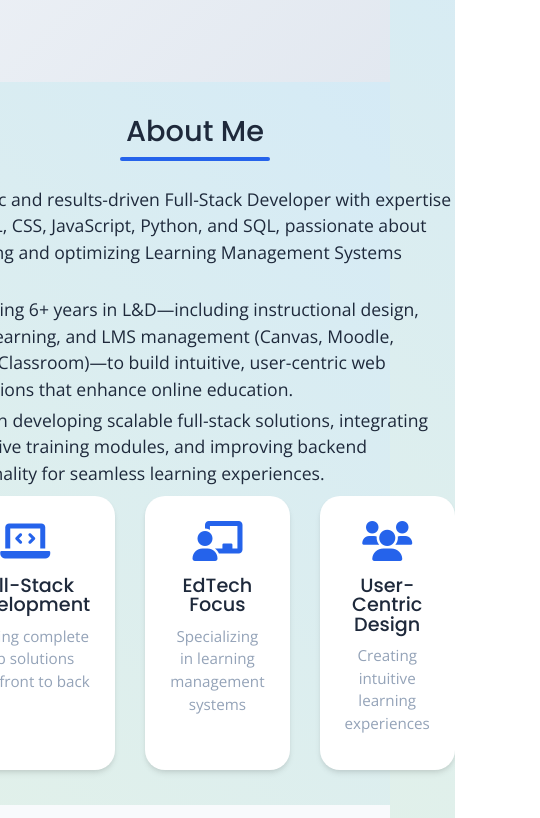
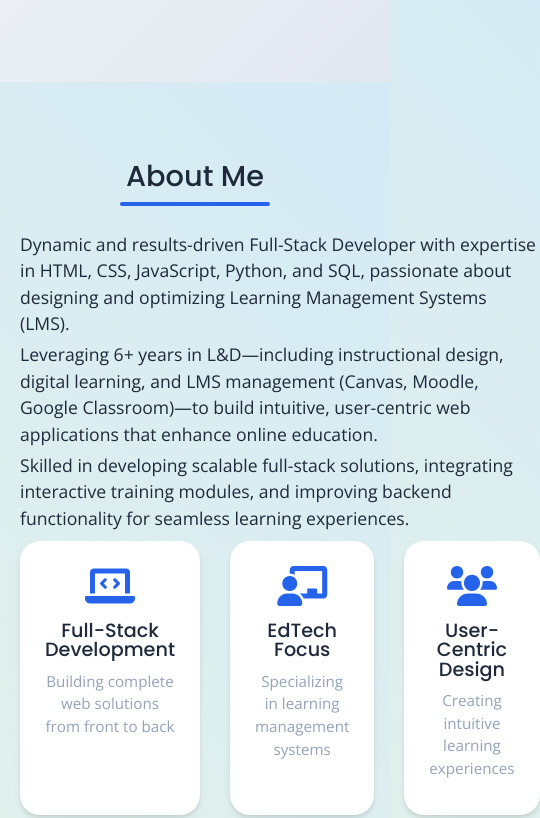
Before and after one commit to kotieno25/kotieno25.github.io, a plain HTML site: page index.html in a window 390 px wide. Shown: the part 762-1580 px from the top of the page, 540 px wide, since content can reach past the window. Drawn offline with nearby package versions, Linux system fonts and the light colour scheme.

Commit message:
9th update

```diff
--- a/styles.css
+++ b/styles.css
@@ -364,7 +364,7 @@ img {
 
 /* About Section */
 .about-content {
-    display: flex;
+    display: grid;
     gap: 10px;
     align-items: center;
 }
@@ -1124,12 +1124,3 @@ img {
         max-width: 100%;
     }
 }
-
-@media (max-width: 768px) {
-    .section {
-      padding: 20px 15px;
-    }
-    .section-container {
-      padding: 15px;
-    }
-  }
```
